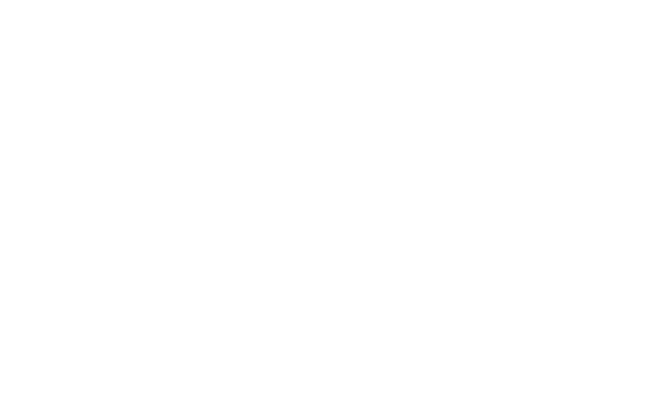
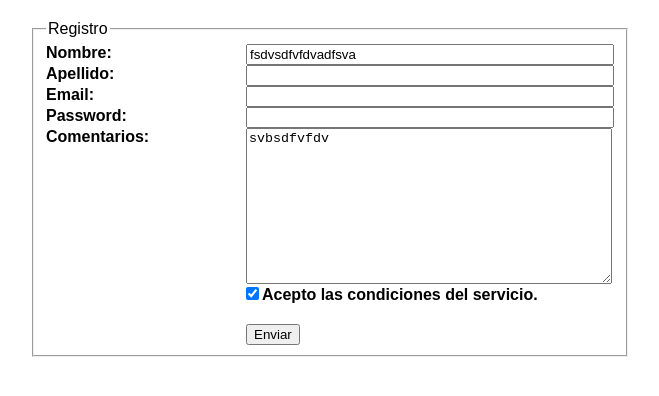
Before and after one commit to Aitor20489640/DI, a plain HTML site: page T06/Ejericicio05/Ej13/index.html in a window 1280 px wide. Shown: the whole page, without its empty margins (310-969 px from the left). Drawn offline with Linux system fonts and the light colour scheme.

Commit message:
Ejericio 5 Tema 6 copiado el html del apartado 13

```diff
--- a/T06/Ejericicio05/Ej13/index.html
+++ b/T06/Ejericicio05/Ej13/index.html
@@ -1,11 +1,51 @@
-<!DOCTYPE html>
-<html lang="en">
-<head>
-    <meta charset="UTF-8">
-    <title>Cadenas</title>
-  <script src="scripts.js"></script>
+<!DOCTYPE html PUBLIC "-//W3C//DTD XHTML 1.0 Transitional//EN" "http://www.w3.org/TR/xhtml1/DTD/xhtml1-transitional.dtd">
+<html xmlns="http://www.w3.org/1999/xhtml"><head>
+    <meta http-equiv="Content-Type" content="text/html; charset=UTF-8">
+    <title>Validación de formularios</title>
+
+    <style type="text/css">
+        body {font-family: arial, helvetica;}
+        form {
+            width: 600px;
+            margin: 20px auto 0 auto;
+        }
+        label {
+            float: left;
+            width: 200px;
+            font-weight: bold;
+        }
+        label[for="registro_condiciones"] {
+            float: none;
+        }
+        input[type="text"],
+        input[type="password"],
+        textarea {
+            width: 360px;
+        }
+        input[type="checkbox"] {
+            margin-left: 200px;
+        }
+        input[type="submit"] {
+            margin: 20px 0 0 200px;
+            display: block;
+        }
+    </style>
 </head>
+
 <body>
+<form action="servidor.php" method="POST" id="registro">
+    <fieldset>
+        <legend>Registro</legend>
+        <label for="registro_nombre">Nombre:</label><input type="text" name="nombre" id="registro_nombre" value="fsdvsdfvfdvadfsva">
+        <label for="registro_apellido">Apellido:</label><input type="text" name="apellido" id="registro_apellido">
+        <label for="registro_email">Email:</label><input type="text" name="email" id="registro_email">
+        <label for="registro_password">Password:</label><input type="password" name="password" id="registro_password">
+        <label for="registro_comentarios">Comentarios:</label><textarea name="comentarios" id="registro_comentarios" rows="10">svbsdfvfdv</textarea>
+        <input type="checkbox" name="condiciones" id="registro_condiciones" value="1" checked="checked"><label for="registro_condiciones">Acepto las condiciones del servicio.</label>
+        <input type="submit" value="Enviar">
+    </fieldset>
+</form>
+<script type="text/javascript" src="validador.js"></script>
+<script type="text/javascript" src="code.js"></script>
 
-</body>
-</html>
+</body></html>
```
